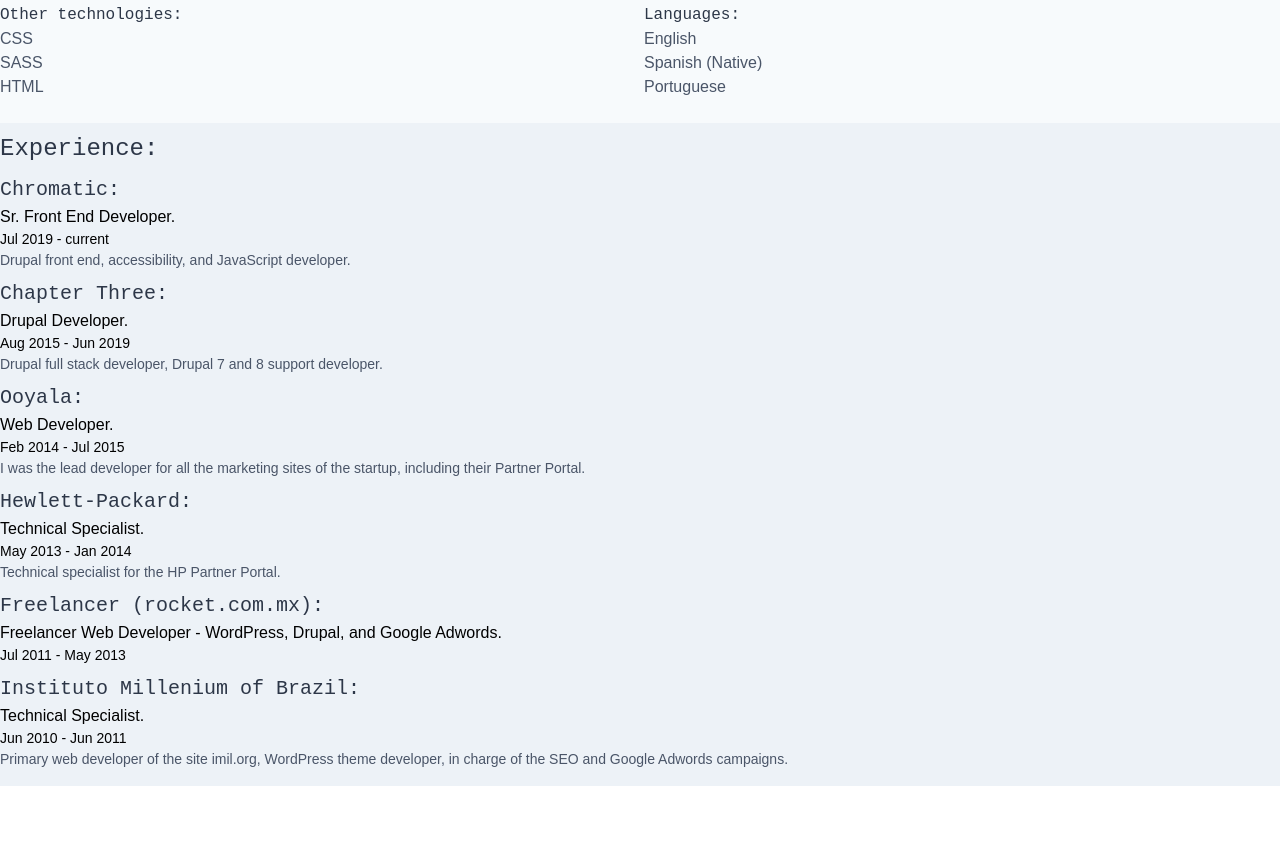
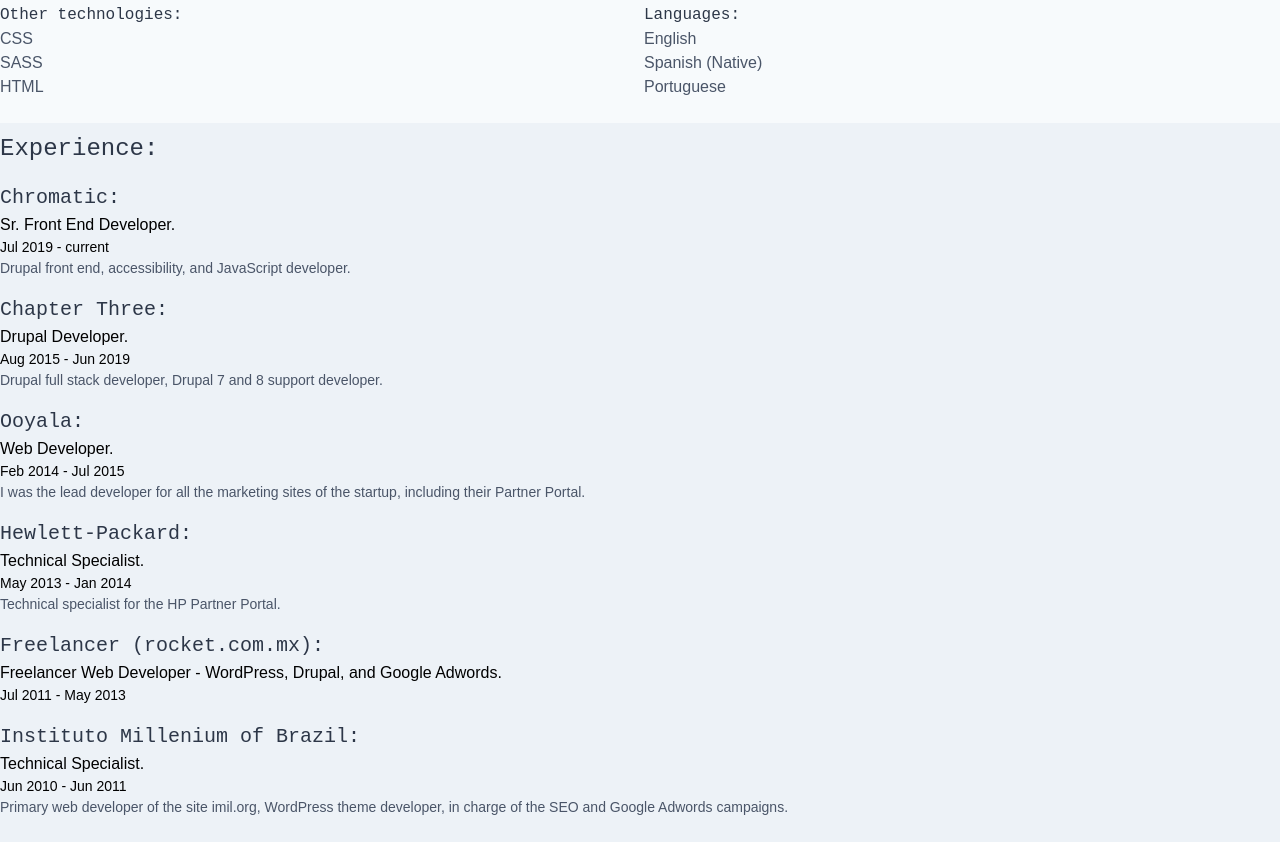
Before and after one commit to isramv/israelmorales.dev, a Gatsby site: page / in a window 1280 px wide. Shown: the part 732-1574 px from the top of the page. Before the commit the page ends 1518 px from the top, so only its background shows below. Built offline with nearby package versions, Linux system fonts and the light colour scheme; Gatsby itself is replaced by a stand-in of ours.

Commit message:
added more spacing on experience md

```diff
--- a/src/components/Experience.js
+++ b/src/components/Experience.js
@@ -8,7 +8,7 @@
                 {props.data.collection.map((item, index) => {
                     const keyString = `${props.data.title.replace(/ /gi, "-")}-${index}`
                     return(
-                        <div key={keyString} className='my-2'>
+                        <div key={keyString} className='my-2 md:my-4'>
                             <h4 className='text-xl text-gray-800 font-mono'>{item.company}:</h4>
                             <div className="job-title font-serif">{item.jobTitle}</div>
                             <div className="dates text-sm">{item.dates}</div>
```
